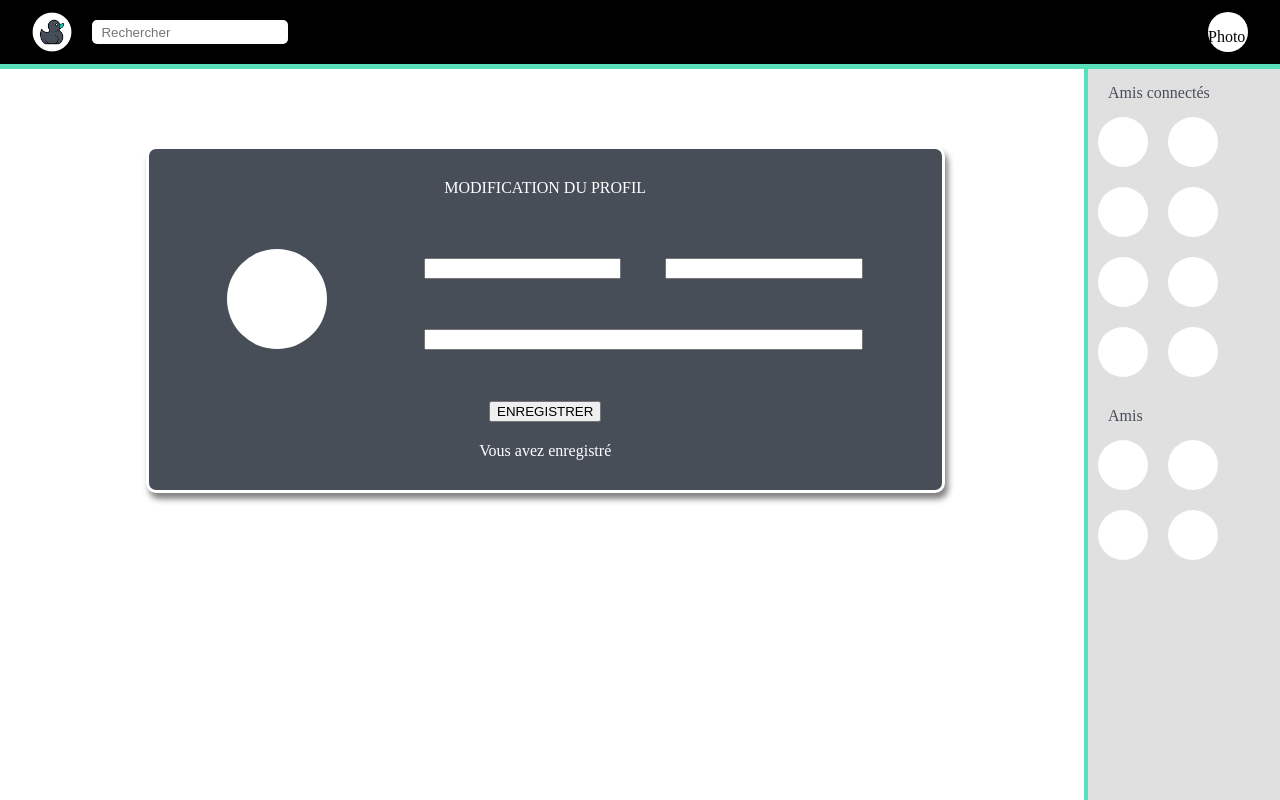
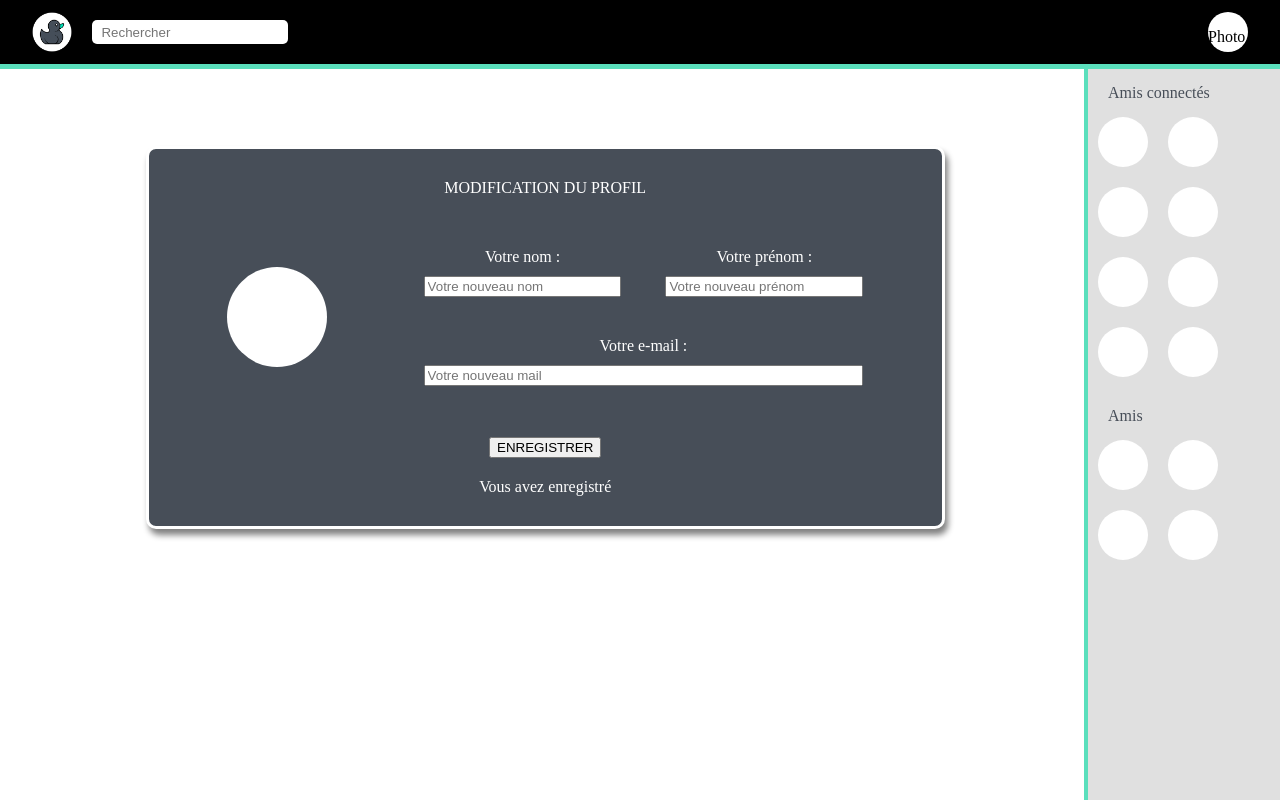
Before and after one commit to Steph06600/Bocalac, a Vue app: page /setting in a window 1280 px wide. Built offline with nearby package versions, Linux system fonts and the light colour scheme; no server answers.

Commit message:
modif infos

```diff
--- a/src/App.vue
+++ b/src/App.vue
@@ -2,7 +2,12 @@
   <div class="body">
     <HeaderBar class="headerBar" />
     <AsideBar class="aside" />
-    <router-view :nom="lastname" :prenom="firstname" :mail="email" />
+    <router-view
+      :nom="lastname"
+      :prenom="firstname"
+      :mail="email"
+      :methodGetUser="getUser"
+    />
   </div>
 </template>
 
@@ -49,6 +54,8 @@ const App = {
       this.lastname = data.lastname;
       this.email = data.email;
 
+      console.log(response);
+      console.log(data);
       console.log(this.firstname + this.lastname + this.email);
     },
   },
--- a/src/components/Comments.vue
+++ b/src/components/Comments.vue
@@ -160,6 +160,7 @@ export default {
       const data = await response.json();
       this.posts = data.posts;
 
+      console.log(data);
       console.log(this.posts);
     },
 
--- a/src/components/HeaderBar.vue
+++ b/src/components/HeaderBar.vue
@@ -5,11 +5,11 @@
         <img src="../assets/img/canardBocalacContours.png" alt="" />
         <input type="text" placeholder="Rechercher" />
       </div>
-      <div id="picture" @click="settingStatut1 = !settingStatut1">
+      <div id="picture" @click="settingStatut = !settingStatut">
         <p>Photo</p>
       </div>
     </nav>
-    <Setting v-if="settingStatut1" class="setting"></Setting>
+    <Setting v-if="settingStatut" class="setting"></Setting>
   </header>
 </template>
 <script>
@@ -21,7 +21,7 @@ export default {
   },
   data() {
     return {
-      settingStatut1: false,
+      settingStatut: false,
     };
   },
   methods: {},
--- a/src/components/ModifProfile.vue
+++ b/src/components/ModifProfile.vue
@@ -7,25 +7,37 @@
       <div id="blockInput">
         <div id="blockPseudo">
           <div id="blocNom">
-            <label for="">{{ nom }}</label>
-            <input type="text" v-model="lastname" />
+            <label for="">Votre nom : {{ nom }}</label>
+            <input
+              type="text"
+              v-model="lastname"
+              placeholder="Votre nouveau nom"
+            />
           </div>
 
           <div id="blocPrenom">
-            <label for="">{{ prenom }}</label>
-            <input type="text" v-model="firstname" />
+            <label for="">Votre prénom : {{ prenom }}</label>
+            <input
+              type="text"
+              v-model="firstname"
+              placeholder="Votre nouveau prénom"
+            />
           </div>
         </div>
 
         <div id="blocDescription">
-          <label for="">{{ mail }}</label>
-          <input type="textarea" v-model="description" />
+          <label for="">Votre e-mail : {{ mail }}</label>
+          <input
+            type="textarea"
+            v-model="email"
+            placeholder="Votre nouveau mail"
+          />
         </div>
       </div>
     </div>
 
     <div class="button">
-      <button id="buttonSave">ENREGISTRER</button>
+      <button id="buttonSave" @click="changeProfileInfo">ENREGISTRER</button>
       <p>Vous avez enregistré</p>
     </div>
   </section>
@@ -41,7 +53,7 @@ export default {
       profilePicture: "",
       lastname: "",
       firstname: "",
-      description: "",
+      email: "",
       token: localStorage.getItem("token"),
       saveData: [],
     };
@@ -51,6 +63,45 @@ export default {
     nom: String,
     prenom: String,
     mail: String,
+    methodGetUser: Function,
+  },
+
+  methods: {
+    async changeProfileInfo() {
+      const options = {
+        method: "PUT",
+        headers: {
+          "Content-Type": "application/json",
+          Authorization: "bearer " + localStorage.getItem("token"),
+        },
+        body: JSON.stringify({
+          firstname: this.firstname,
+          lastname: this.lastname,
+          email: this.email,
+        }),
+      };
+
+      const response = await fetch(
+        "https://social-network-api.osc-fr1.scalingo.io/bocalac/user",
+        options
+      );
+
+      const data = await response.json();
+
+      console.log(response);
+      console.log(data);
+
+      this.methodGetUser();
+
+      this.firstname = "";
+      this.lastname = "";
+      this.email = "";
+      // this.prenom = data.firstname;
+      // this.nom = data.lastname;
+      // this.mail = data.email;
+
+      // console.log(this.firstname + this.lastname + this.email);
+    },
   },
 };
 </script>
```
